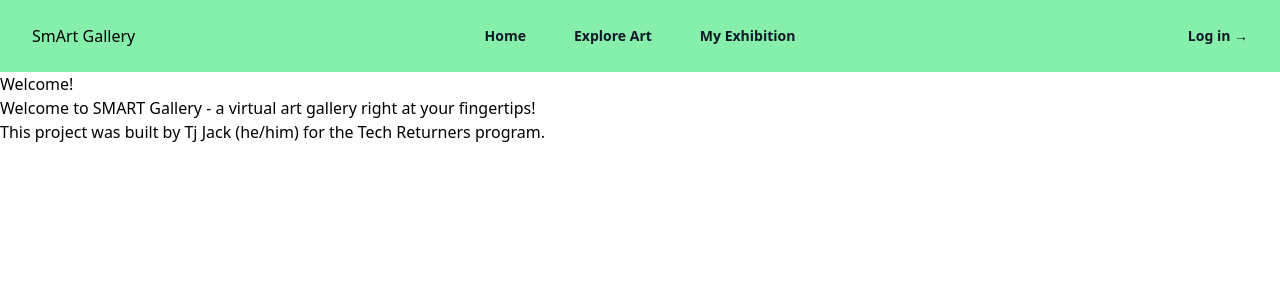
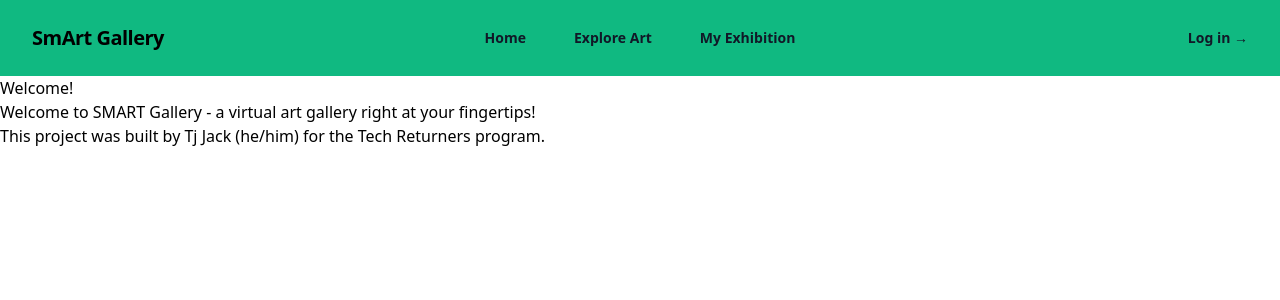
Before and after one commit to tjejack/exhibition-curator, a React (Vite) app: page / in a window 1280 px wide. Shown: the top 300 px of the page. Built offline with nearby package versions, Linux system fonts and the light colour scheme.

Commit message:
alter colour scheme

```diff
--- a/src/components/Header.tsx
+++ b/src/components/Header.tsx
@@ -16,11 +16,11 @@ export const Header = () => {
   const [mobileMenuOpen, setMobileMenuOpen] = useState(false)
 
   return (
-    <header className="bg-green-300">
+    <header className="bg-emerald-500 h-50">
       <nav aria-label="Global" className="mx-auto flex max-w-7xl items-center justify-between p-6 lg:px-8">
         <div className="flex lg:flex-1">
           <a href="/" className="-m-1.5 p-1.5">
-            <h1>SmArt Gallery</h1>
+            <h1 className="text-2xl font-bold tracking-tight text-black sm:text-xl">SmArt Gallery</h1>
           </a>
         </div>
         <div className="flex lg:hidden">
@@ -52,10 +52,10 @@ export const Header = () => {
       </nav>
       <Dialog open={mobileMenuOpen} onClose={setMobileMenuOpen} className="lg:hidden">
         <div className="fixed inset-0 z-10" />
-        <DialogPanel className="fixed inset-y-0 right-0 z-10 w-full overflow-y-auto bg-white px-6 py-6 sm:max-w-sm sm:ring-1 sm:ring-gray-900/10 bg-lime-200">
+        <DialogPanel className="fixed inset-y-0 right-0 z-10 w-full overflow-y-auto bg-white px-6 py-6 sm:max-w-sm sm:ring-1 sm:ring-gray-900/10 bg-emerald-300">
           <div className="flex items-center justify-between">
             <a href="/" className="-m-1.5 p-1.5">
-            <h1>SmArt Gallery</h1>
+            <h1 className="text-2xl font-bold tracking-tight text-black sm:text-xl">SmArt Gallery</h1>
             </a>
             <button
               type="button"
@@ -71,19 +71,19 @@ export const Header = () => {
               <div className="space-y-2 py-6">
                 <a
                   href="/"
-                  className="-mx-3 block rounded-lg px-3 py-2 text-base font-semibold leading-7 text-gray-900 hover:bg-gray-50"
+                  className="-mx-3 block rounded-lg px-3 py-2 text-base font-semibold leading-7 text-gray-900 hover:bg-green-300"
                 >
                   Home
                 </a>
                 <a
                   href="/art"
-                  className="-mx-3 block rounded-lg px-3 py-2 text-base font-semibold leading-7 text-gray-900 hover:bg-gray-50"
+                  className="-mx-3 block rounded-lg px-3 py-2 text-base font-semibold leading-7 text-gray-900 hover:bg-green-300"
                 >
                   Explore Art
                 </a>
                 <a
                   href="/exhibitions/temp"
-                  className="-mx-3 block rounded-lg px-3 py-2 text-base font-semibold leading-7 text-gray-900 hover:bg-gray-50"
+                  className="-mx-3 block rounded-lg px-3 py-2 text-base font-semibold leading-7 text-gray-900 hover:bg-green-300"
                 >
                   My Exhibition
                 </a>
@@ -91,7 +91,7 @@ export const Header = () => {
               <div className="py-6">
                 <a
                   href="Login"
-                  className="-mx-3 block rounded-lg px-3 py-2.5 text-base font-semibold leading-7 text-gray-900 hover:bg-gray-50"
+                  className="-mx-3 block rounded-lg px-3 py-2.5 text-base font-semibold leading-7 text-gray-900 hover:bg-green-300"
                 >
                   Log in
                 </a>
```
